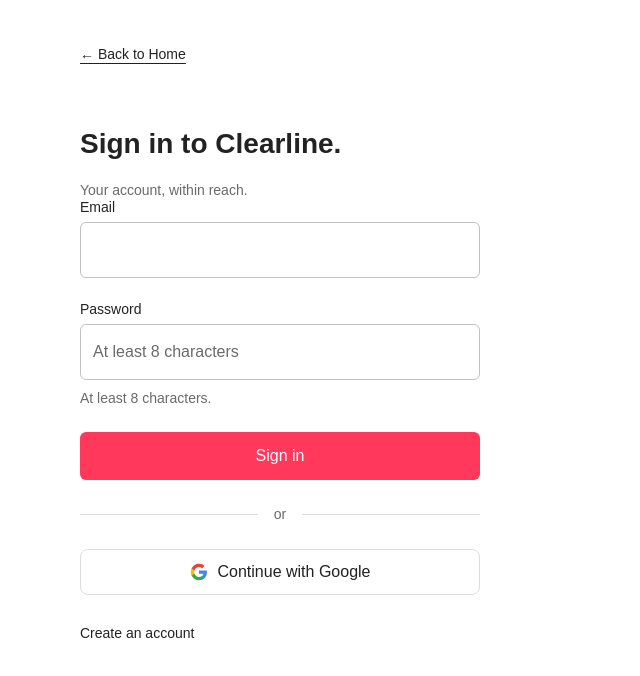
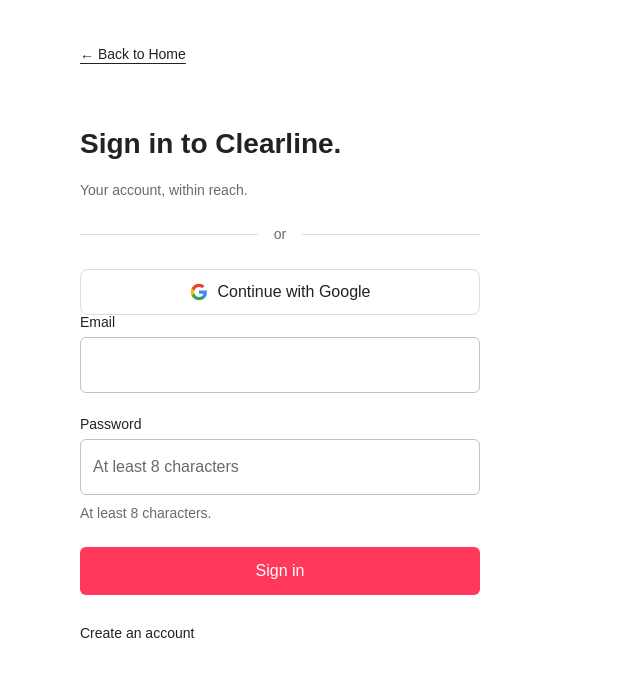
Before and after one commit to mamata-cell/test, a React (Vite) app in the folder frontend/: page /sign-in in a window 1280 px wide. Shown: the top 676 px of the page, without its empty margins (0-640 px from the left). Built offline with nearby package versions, Linux system fonts and the light colour scheme; no server answers; a web font is replaced by a local one.

Commit message:
logen deploy snapshot — Clearline (app #1028)

```diff
--- a/frontend/src/pages/Login.tsx
+++ b/frontend/src/pages/Login.tsx
@@ -53,6 +53,8 @@
         <h1>{mode === "login" ? "Sign in to Clearline." : "Create your account."}</h1>
         <p className="supporting">{mode === "login" ? "Your account, within reach." : "A clear place to begin."}</p>
         {oauthError && <p className="form-error" role="alert">{oauthError === "email_conflict" ? "Please sign in with email and password for your existing account." : "Google sign-in didn’t complete. Please try again or use email instead."}</p>}
+        <div className="auth-divider"><span>or</span></div>
+        <GoogleButton label="Continue with Google" className="auth-google-full" />
         <form id="auth-form" onSubmit={onSubmit} className="clearline-form" aria-busy={busy}>
           {mode === "register" && (
             <div data-lg-key="08d98c3646" className="grid gap-2">
@@ -95,8 +97,6 @@
             {busy ? "Please wait…" : mode === "login" ? "Sign in" : "Create account"}
           </Button>
         </form>
-        <div className="auth-divider"><span>or</span></div>
-        <GoogleButton label="Continue with Google" className="auth-google-full" />
           <Button
             variant="link"
             className="auth-mode"
```
